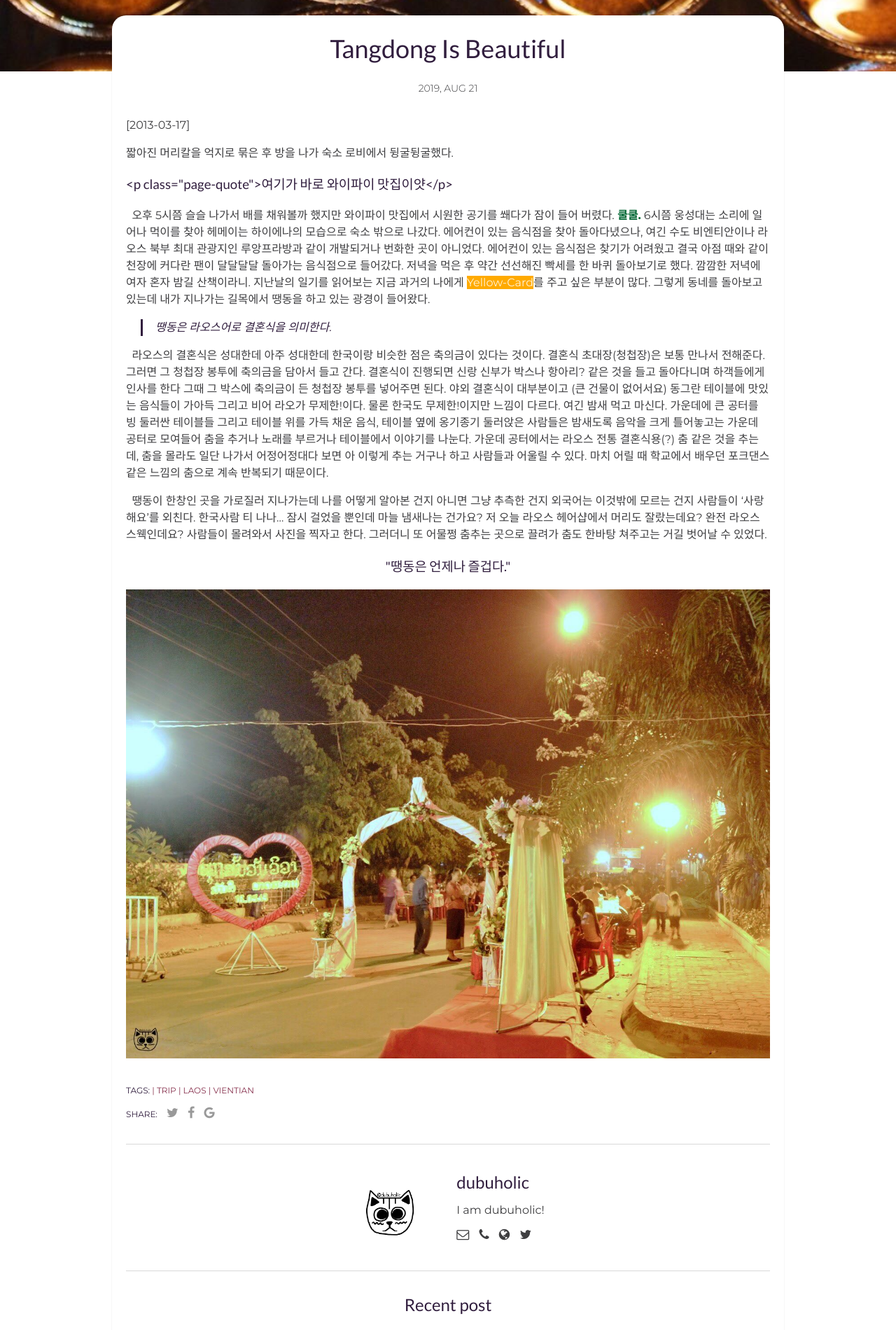
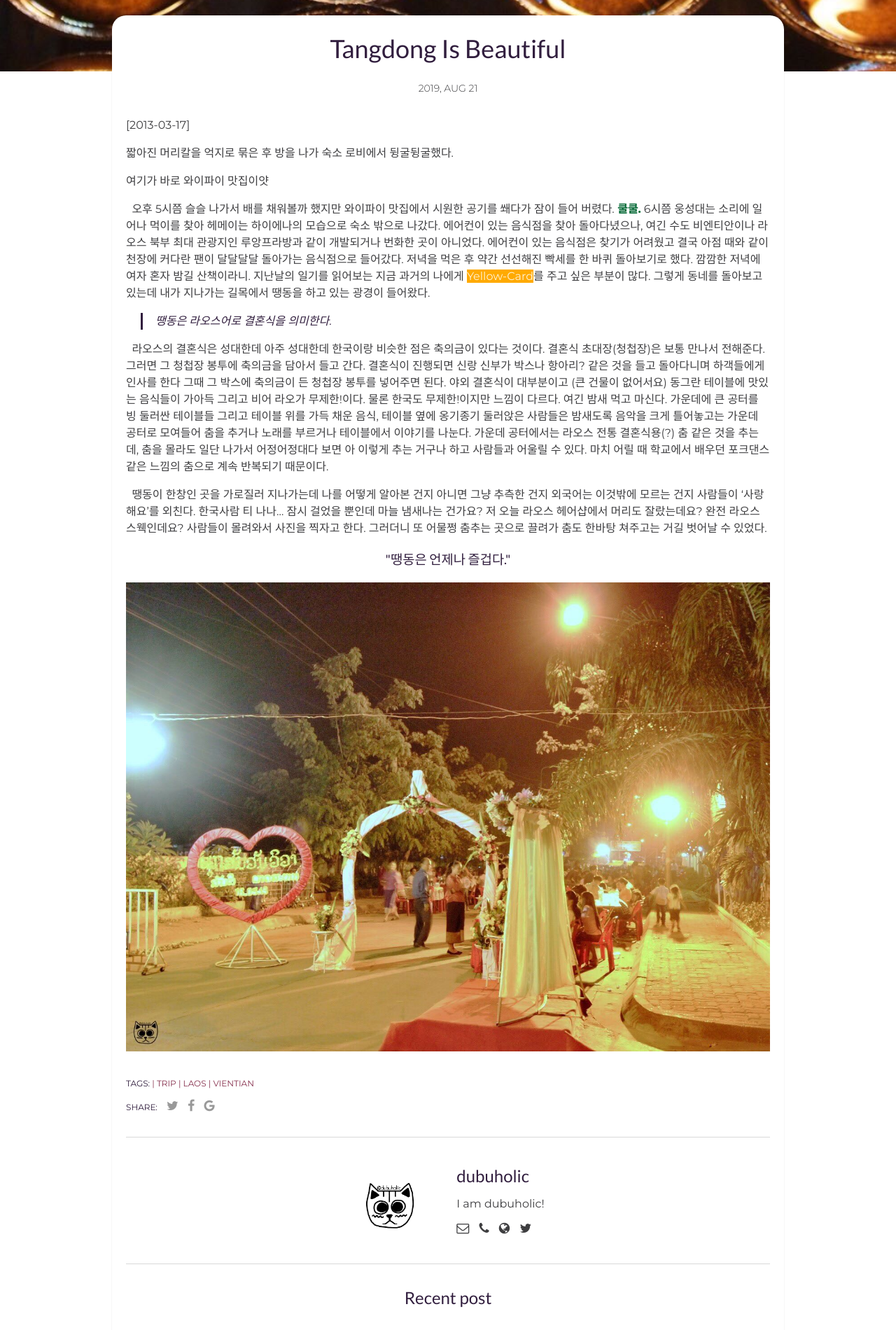
Before and after one commit to HAEZZA/HAEZZA.github.io, a Jekyll site: the page built from _posts/2019-08-21-Tangdong-Is-Beauriful.markdown, in a window 1280 px wide. Shown: the part 501-2401 px from the top of the page at 70% size. Built offline with Jekyll 4.4.1, drawn with Linux system fonts in a browser that asks for light colours; comment, search, counter and statistics services are not loaded; grey boxes are pictures that could not be loaded.

Commit message:
md 수정

```diff
--- a/_posts/2019-08-21-Tangdong-Is-Beauriful.markdown
+++ b/_posts/2019-08-21-Tangdong-Is-Beauriful.markdown
@@ -14,7 +14,7 @@ author: dubuholic # Add name author (optional)
 
 짧아진 머리칼을 억지로 묶은 후 방을 나가 숙소 로비에서 뒹굴뒹굴했다.
 
-### <p class="page-quote">여기가 바로 와이파이 맛집이얏</p>
+<p class="page-quote">여기가 바로 와이파이 맛집이얏</p>
 
 &nbsp;&nbsp;오후 5시쯤 슬슬 나가서 배를 채워볼까 했지만 와이파이 맛집에서 시원한 공기를 쐐다가 잠이 들어 버렸다. <span style="color:#006733">**쿨쿨.**</span>
 6시쯤 웅성대는 소리에 일어나 먹이를 찾아 헤메이는 하이에나의 모습으로 숙소 밖으로 나갔다.
```
